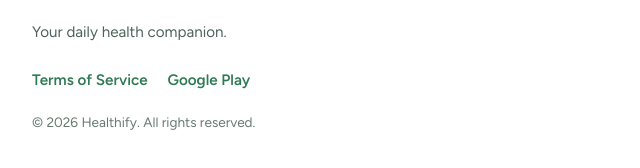
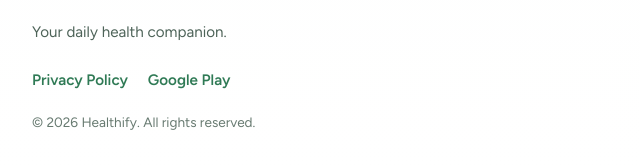
Before and after one commit to HEROHEMANG/Healthifys, a plain HTML site: page index.html in a window 1280 px wide. Shown: the part 4152-4320 px from the top of the page, 16-656 px from the left. Drawn offline with nearby package versions, Linux system fonts and the light colour scheme.

Commit message:
replace index.html

```diff
--- a/index.html
+++ b/index.html
@@ -133,7 +133,7 @@
     </div>
     <p>Your daily health companion.</p>
     <div class="footer-links">
-      <a href="terms-of-service.html">Terms of Service</a>
+      <a href="privacy-policy.html">Privacy Policy</a>
       <a href="https://play.google.com/store/apps/details?id=com.edu.healthify" target="_blank" rel="noopener noreferrer">Google Play</a>
     </div>
     <p class="copyright">&copy; <span id="year"></span> Healthify. All rights reserved.</p>
```
